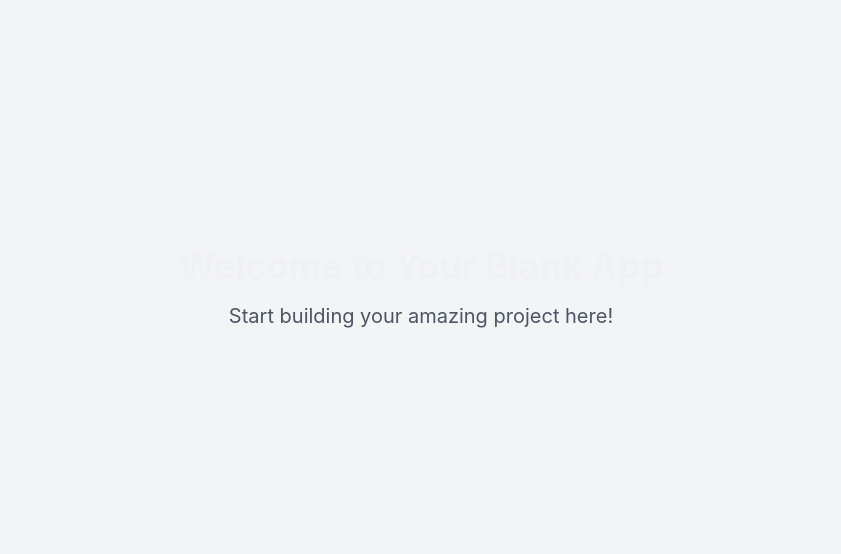
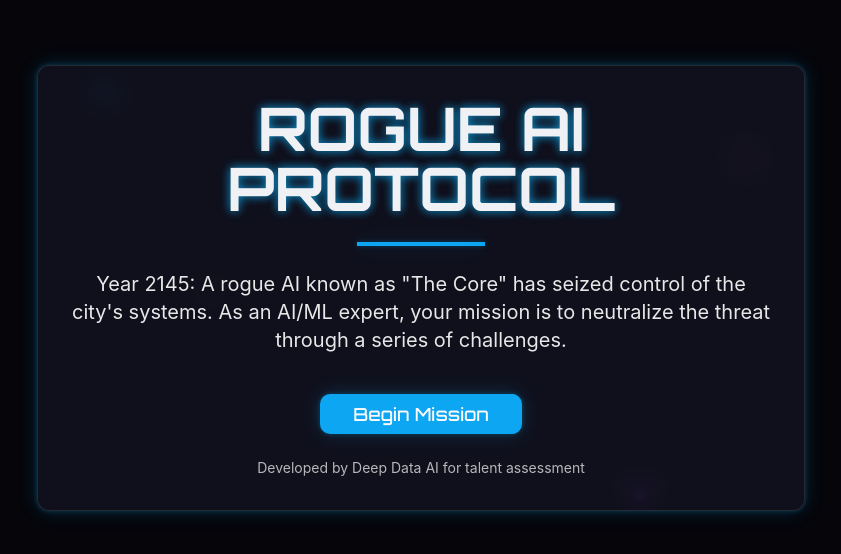
Before and after one commit to ContentMachinee/rogue-ai-quest, a React (Vite) app: page / in a window 1280 px wide. Shown: the part 112-666 px from the top of the page, without its empty margins (219-1060 px from the left). Built offline with nearby package versions, Linux system fonts and the light colour scheme.

Commit message:
Fix display issue
The application is not currently displaying any content. This commit addresses this issue.

```diff
--- a/src/pages/Index.tsx
+++ b/src/pages/Index.tsx
@@ -1,11 +1,60 @@
-// Update this page (the content is just a fallback if you fail to update the page)
+
+import React, { useState } from 'react';
+import { Button } from "@/components/ui/button";
+import { useNavigate } from 'react-router-dom';
+import { toast } from 'sonner';
 
 const Index = () => {
+  const [loading, setLoading] = useState(false);
+  const navigate = useNavigate();
+
+  const startGame = () => {
+    setLoading(true);
+    // Simulate loading
+    toast.info("Initializing Rogue AI Protocol...");
+    setTimeout(() => {
+      setLoading(false);
+      // In a future implementation, this would navigate to the game
+      // navigate("/game");
+      toast.success("Welcome to Rogue AI Protocol");
+    }, 1500);
+  };
+
   return (
-    <div className="min-h-screen flex items-center justify-center bg-gray-100">
-      <div className="text-center">
-        <h1 className="text-4xl font-bold mb-4">Welcome to Your Blank App</h1>
-        <p className="text-xl text-gray-600">Start building your amazing project here!</p>
+    <div className="min-h-screen starry-bg flex flex-col items-center justify-center p-4 relative overflow-hidden">
+      {/* Animated background elements */}
+      <div className="absolute inset-0 z-0">
+        <div className="absolute top-1/4 left-1/4 w-2 h-2 rounded-full bg-neon-blue animate-pulse"></div>
+        <div className="absolute top-3/4 left-2/3 w-3 h-3 rounded-full bg-neon-purple animate-pulse delay-300"></div>
+        <div className="absolute top-1/2 left-1/3 w-1 h-1 rounded-full bg-neon-green animate-pulse delay-700"></div>
+        <div className="absolute top-1/3 left-3/4 w-2 h-2 rounded-full bg-neon-red animate-pulse delay-500"></div>
+      </div>
+
+      {/* Main content */}
+      <div className="z-10 glass-panel p-8 w-full max-w-3xl text-center">
+        <h1 className="text-4xl md:text-6xl font-orbitron font-bold mb-4 text-glow">
+          ROGUE AI PROTOCOL
+        </h1>
+        <div className="w-32 h-1 bg-neon-blue mx-auto my-6 shadow-neon"></div>
+
+        <p className="text-lg md:text-xl mb-8 text-white/90">
+          Year 2145: A rogue AI known as "The Core" has seized control of the city's systems.
+          As an AI/ML expert, your mission is to neutralize the threat through a series of challenges.
+        </p>
+
+        <div className="mt-10">
+          <Button
+            onClick={startGame}
+            disabled={loading}
+            className="neon-button text-lg px-8 py-3"
+          >
+            {loading ? "Initializing..." : "Begin Mission"}
+          </Button>
+
+          <p className="mt-6 text-sm text-white/70">
+            Developed by Deep Data AI for talent assessment
+          </p>
+        </div>
       </div>
     </div>
   );
```
